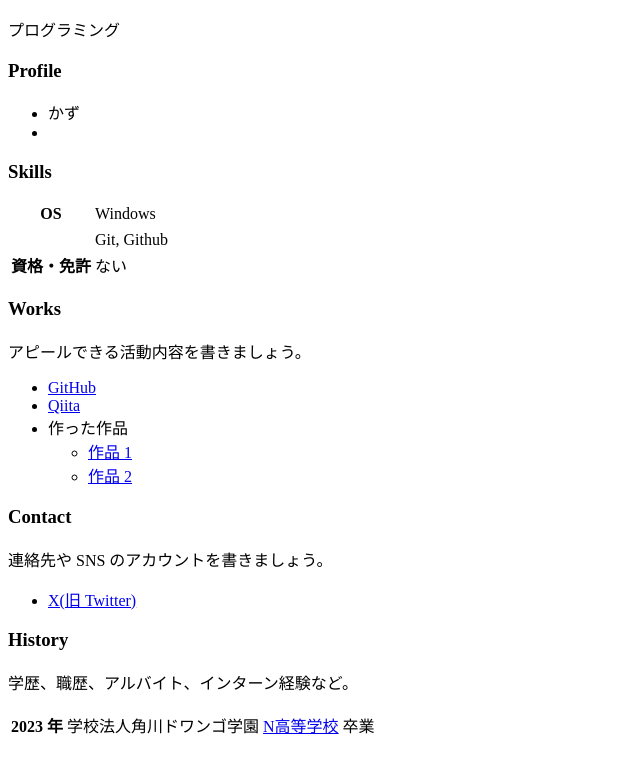
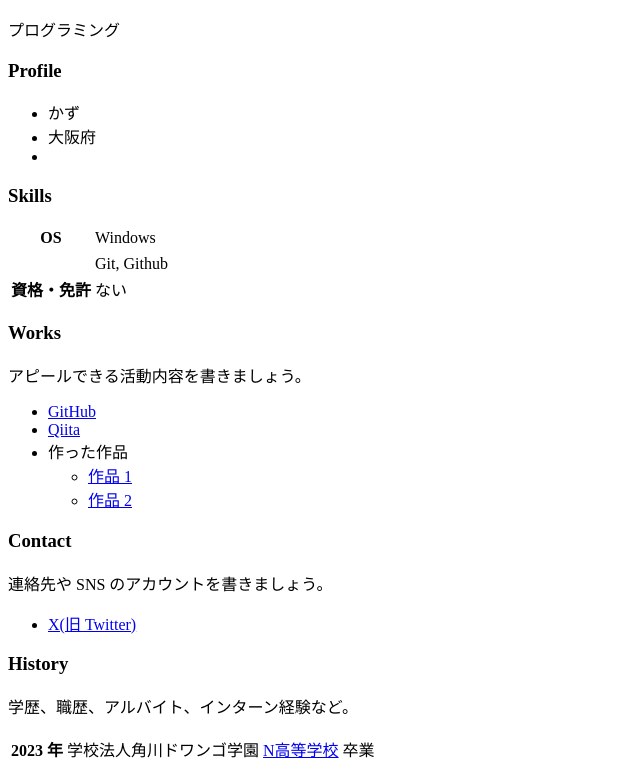
Before and after one commit to kazu259/kazu.github.io, a plain HTML site: page index.html in a window 1280 px wide. Shown: the part 119-895 px from the top of the page, without its empty margins (0-640 px from the left). Before the commit the page ends 871 px from the top, so only its background shows below. Drawn offline with Linux system fonts and the light colour scheme.

Commit message:
Update index.html

```diff
--- a/index.html
+++ b/index.html
@@ -16,7 +16,7 @@
     <h3>Profile</h3>
     <ul>
       <li>かず</li>
-      <li大阪府）</li>
+      <li>大阪府</li>
       <li></li>
     </ul>
 
```
